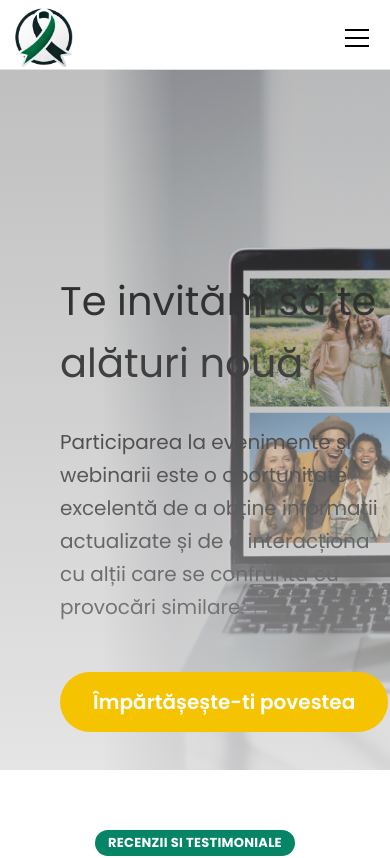
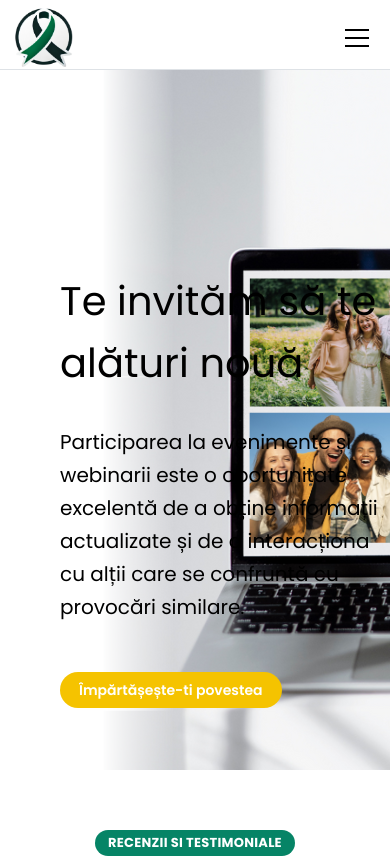
Before and after one commit to paulavanina/invingem-impreuna, a React (Vite) app in the folder frontend/: page /comunitate in a window 390 px wide. Shown: the top 858 px of the page. Built offline with nearby package versions, Linux system fonts and the light colour scheme.

Commit message:
Adjusted CSS for better layout on mobile

```diff
--- a/frontend/src/components/ComunityContent/ComunityContent.module.css
+++ b/frontend/src/components/ComunityContent/ComunityContent.module.css
@@ -46,6 +46,6 @@
 .control {
   margin-top: calc(var(--mantine-spacing-xl) * 1.5);
   @media (max-width: $mantine-breakpoint-sm) {
-    width: 100%;
+    width: 50px;
   }
 }
--- a/frontend/src/components/ComunityContent/ComunityContent.tsx
+++ b/frontend/src/components/ComunityContent/ComunityContent.tsx
@@ -9,12 +9,7 @@ const ComunityContent = () => {
   };
   return (
     <div className={classes.hero}>
-      <Overlay
-        hiddenFrom="sm"
-        gradient="linear-gradient(180deg, rgba(0, 0, 0, 0.25) 0%, rgba(255, 255, 255, 1) 170%)"
-        opacity={30}
-        zIndex={0}
-      />
+
       <div className="container">
         <div className="content">
           <Text pl={60} pt={200} fz={40}>
@@ -35,7 +30,6 @@ const ComunityContent = () => {
           <Button
             style={{ backgroundColor: "#F5C300" }}
             radius="xl"
-            size="xl"
             className={classes.control}
             ml={60}
             onClick={handleButton}
--- a/frontend/src/components/DetaliiCont/DetaliiCont.css
+++ b/frontend/src/components/DetaliiCont/DetaliiCont.css
@@ -35,9 +35,6 @@
   margin-top: 30px;
   padding-top: 10px;
   margin-left: 20px;
-  @media (max-width: $mantine-breakpoint-sm) {
-    width: auto;
-  }
 }
 
 .editor-container {
@@ -56,11 +53,11 @@
   .profile-container {
     width: 90%;
     margin-left: 0;
+    margin-bottom: 20px;
   }
 
   .content-container {
-    width: 400px;
-    margin-left: 0;
+    width: 140%;
   }
 
   .button {
--- a/frontend/src/components/HeroContentLeft/HeroContent.module.css
+++ b/frontend/src/components/HeroContentLeft/HeroContent.module.css
@@ -43,15 +43,3 @@
     font-size: var(--mantine-font-size-sm);
   }
 }
-
-.control {
-  margin-top: calc(var(--mantine-spacing-xl) * 1.5);
-  @media (max-width: $mantine-breakpoint-sm) {
-    width: 100%;
-  }
-}
-
-.btn-green {
-  padding-top: 100px;
-  margin-top: 20px;
-}
--- a/frontend/src/components/HeroContentLeft/HeroContent.tsx
+++ b/frontend/src/components/HeroContentLeft/HeroContent.tsx
@@ -17,13 +17,13 @@ export function HeroContentLeft() {
         zIndex={0}
       />
       <Container className={classes.container} size="md">
-        <Title className={classes.title}>
+        <Title className={classes.title} mt={40}>
           Bine ați venit la Împreună Învingem !
         </Title>
         <Text
           className={classes.description}
           fz={18}
-          mt="xl"
+          pt={10}
           style={{ color: "white" }}
         >
           Suntem aici pentru a aduce împreună oamenii din România care se
@@ -33,6 +33,7 @@ export function HeroContentLeft() {
         </Text>
 
         <Button
+
           style={{ backgroundColor: "#004d49" }}
           radius="xl"
           size="xl"
--- a/frontend/src/components/HeroHeader/HeroHeader.module.css
+++ b/frontend/src/components/HeroHeader/HeroHeader.module.css
@@ -20,6 +20,8 @@
 
   @media (max-width: $mantine-breakpoint-xs) {
     font-size: rem(28px);
+    padding-right: 10px;
+    text-align: center;
   }
 }
 .control {
@@ -32,7 +34,8 @@
   height: rem(450px);
   transition: transform 0.3s ease-in-out;
   @media (max-width: $mantine-breakpoint-md) {
-    display: none;
+    width: 0px;
+    height: 0px;
   }
 }
 .image:hover {
--- a/frontend/src/components/HeroHeader/HeroHeader.tsx
+++ b/frontend/src/components/HeroHeader/HeroHeader.tsx
@@ -23,7 +23,7 @@ export function HeroBullets() {
       <div className={classes.inner}>
         <div className={classes.content}>
           <Title className={classes.title}>
-            Aici vei găsi conexiuni <span className="text">autentice</span>...
+            Aici vei găsi conexiuni autentice...
           </Title>
           <Text c="dimmed" mt="md">
             Fiecare poveste este unică și valoroasă. Împărtășindu-ți povestea,
--- a/frontend/src/components/LogIn/LogIn.css
+++ b/frontend/src/components/LogIn/LogIn.css
@@ -6,6 +6,9 @@
   margin-top: auto;
   background-color: white;
   border-radius: 10px;
+  @media (max-width: $mantine-breakpoint-xs) {
+    margin: 10px;
+  }
 }
 .su-form-component {
   margin-top: 20px;
--- a/frontend/src/components/SignUp/SignUp.css
+++ b/frontend/src/components/SignUp/SignUp.css
@@ -23,6 +23,9 @@
   margin-top: auto;
   background-color: white;
   border-radius: 10px;
+  @media (max-width: $mantine-breakpoint-xs) {
+    margin: 10px;
+  }
 }
 .form-component {
   padding: 10px 10px 10px 10px;
```
